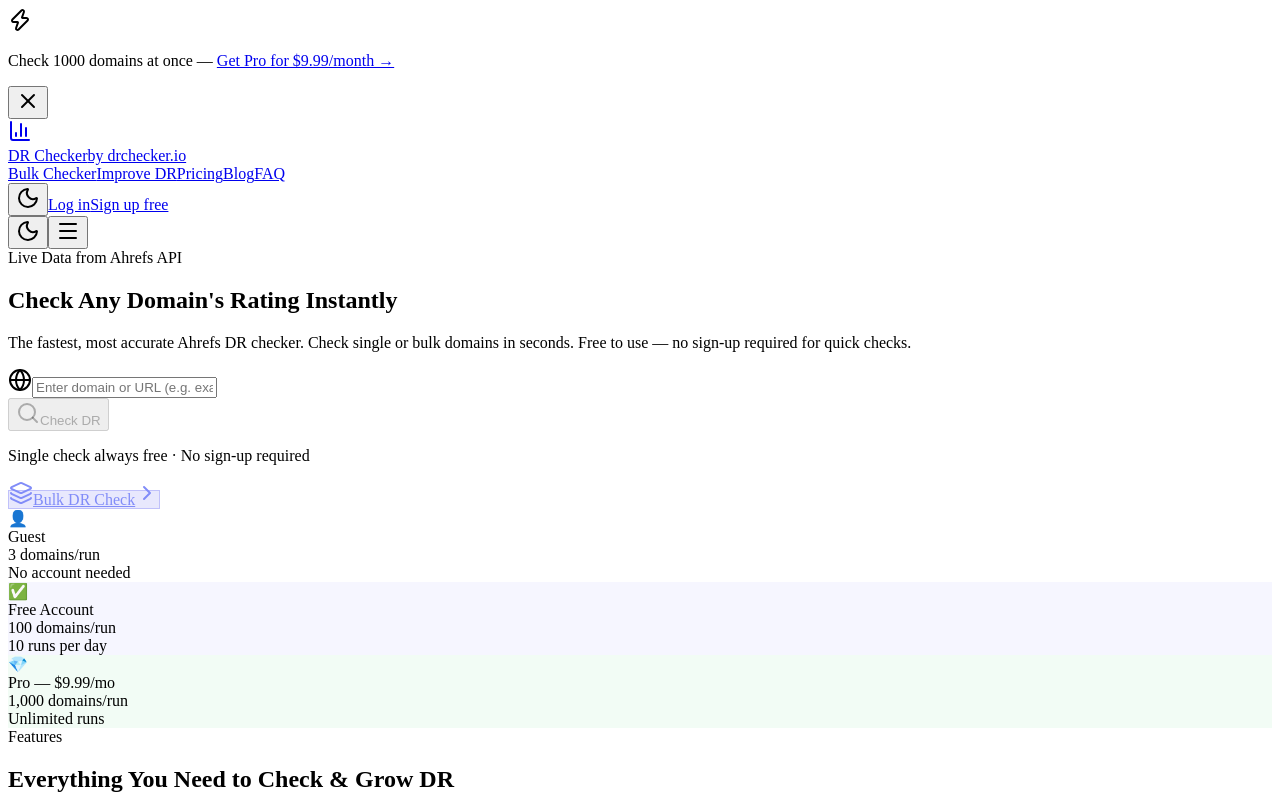
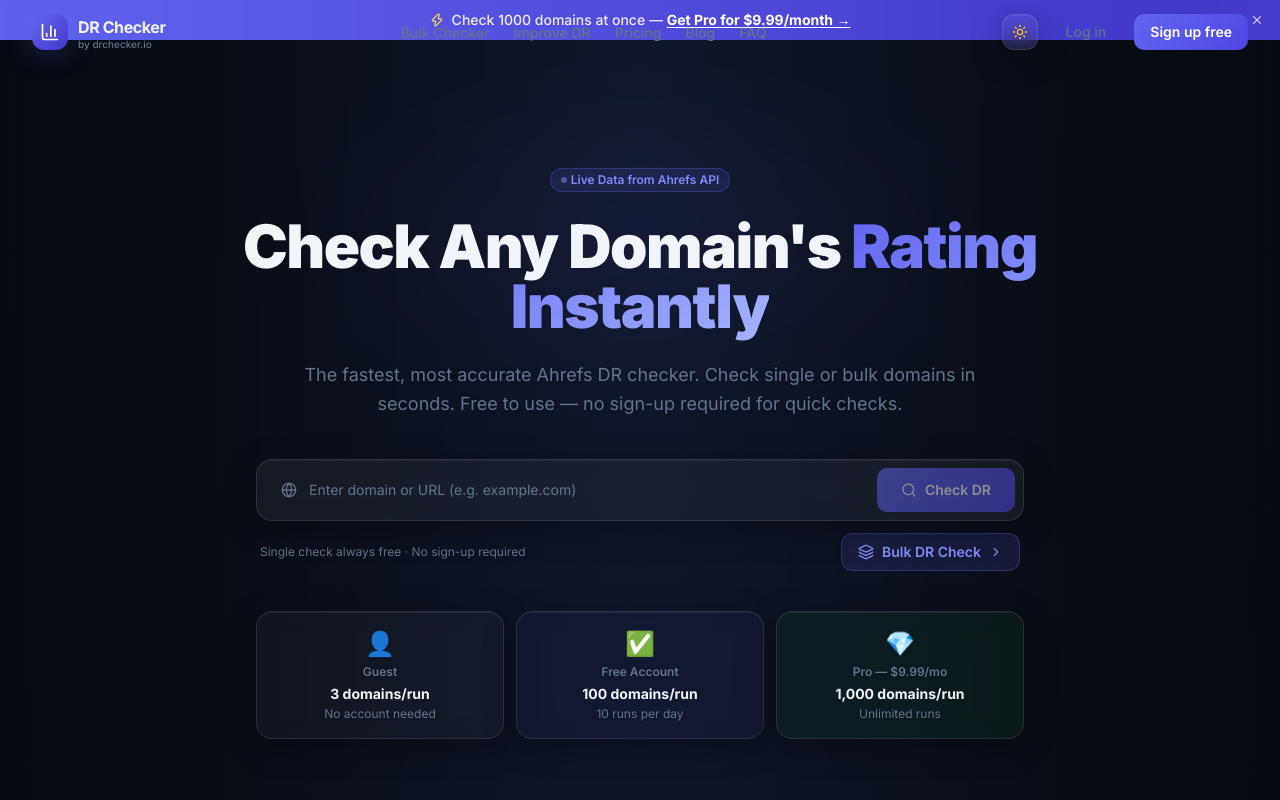
Before and after one commit to drcheckerio/drchecker, a Next.js app: page / in a window 1280 px wide. Shown: the top 800 px of the page. Built offline with nearby package versions, Linux system fonts and the light colour scheme.

Commit message:
Add app/layout.tsx

```diff
--- /dev/null
+++ b/app/layout.tsx
@@ -0,0 +1,35 @@
+import type { Metadata } from "next";
+import "./globals.css";
+import { Providers } from "./providers";
+
+export const metadata: Metadata = {
+  title: {
+    default: "DR Checker — Free Bulk Domain Rating Checker",
+    template: "%s | DR Checker"
+  },
+  description: "Check Ahrefs Domain Rating for any website instantly. Free bulk DR checker — check up to 1000 domains at once with real Ahrefs data.",
+  keywords: ["domain rating checker", "DR checker", "Ahrefs DR", "bulk domain rating", "website authority checker", "SEO tool"],
+  openGraph: {
+    type: "website",
+    url: "https://drchecker.io",
+    title: "DR Checker — Free Bulk Domain Rating Checker",
+    description: "Check Ahrefs Domain Rating for any website instantly. Real data, lightning fast.",
+    siteName: "DR Checker",
+  },
+  robots: { index: true, follow: true },
+};
+
+export default function RootLayout({ children }: { children: React.ReactNode }) {
+  return (
+    <html lang="en" suppressHydrationWarning>
+      <head>
+        <link rel="preconnect" href="https://fonts.googleapis.com" />
+        <link rel="preconnect" href="https://fonts.gstatic.com" crossOrigin="anonymous" />
+        <link href="https://fonts.googleapis.com/css2?family=Inter:wght@300;400;500;600;700;800;900&display=swap" rel="stylesheet" />
+      </head>
+      <body suppressHydrationWarning>
+        <Providers>{children}</Providers>
+      </body>
+    </html>
+  );
+}
```
